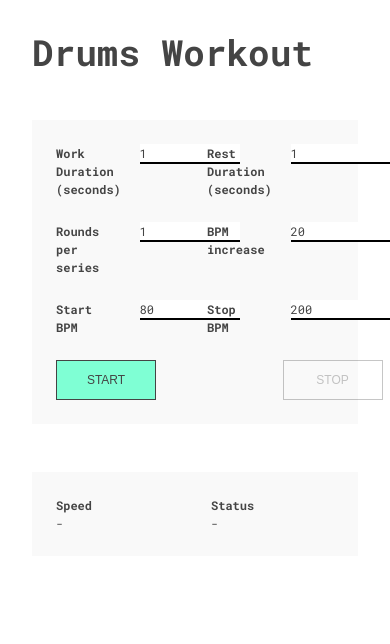
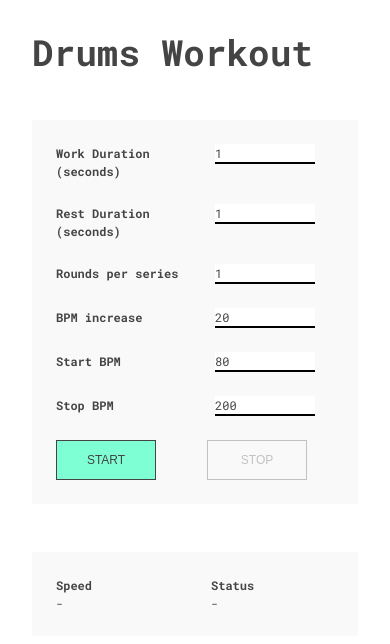
Before and after one commit to cippaciong/drums-workout, a Vue app: page / in a window 390 px wide. Shown: the top 644 px of the page. Built offline with nearby package versions, Linux system fonts and the light colour scheme.

Commit message:
feat: add media queries for responsiveness

```diff
--- a/src/App.vue
+++ b/src/App.vue
@@ -81,13 +81,14 @@ function parseSettings() {
     <h1 class="font-bold text-4xl">Drums Workout</h1>
 
     <section>
-      <div class="grid grid-cols-4 gap-2">
+      <div class="grid grid-cols-2 md:grid-cols-4 gap-2">
         <div class="settings">
           <label><b>Work Duration (seconds)</b></label>
         </div>
         <div class="settings">
           <input id="workDurationInput" value="1" type="number">
         </div>
+
         <div class="settings">
           <label><b>Rest Duration (seconds)</b></label>
         </div>
@@ -101,6 +102,7 @@ function parseSettings() {
         <div class="settings">
           <input id="roundsPerSeriesInput" value="1" type="number">
         </div>
+
         <div class="settings">
           <label> <b>BPM increase</b></label>
         </div>
@@ -114,6 +116,7 @@ function parseSettings() {
         <div class="settings">
           <input id="startBpmInput" value="80" type="number">
         </div>
+
         <div class="settings">
           <label> <b>Stop BPM</b></label>
         </div>
@@ -121,9 +124,10 @@ function parseSettings() {
           <input id="stopBpmInput" value="200" type="number">
         </div>
 
-        <div class="settings col-span-3">
+        <div class="settings md:col-span-3">
           <button @click="start" id="btnStart" class="accent">start</button>
         </div>
+
         <div class="settings">
           <button @click="stop" id="btnStop" disabled="">stop</button>
         </div>
```
